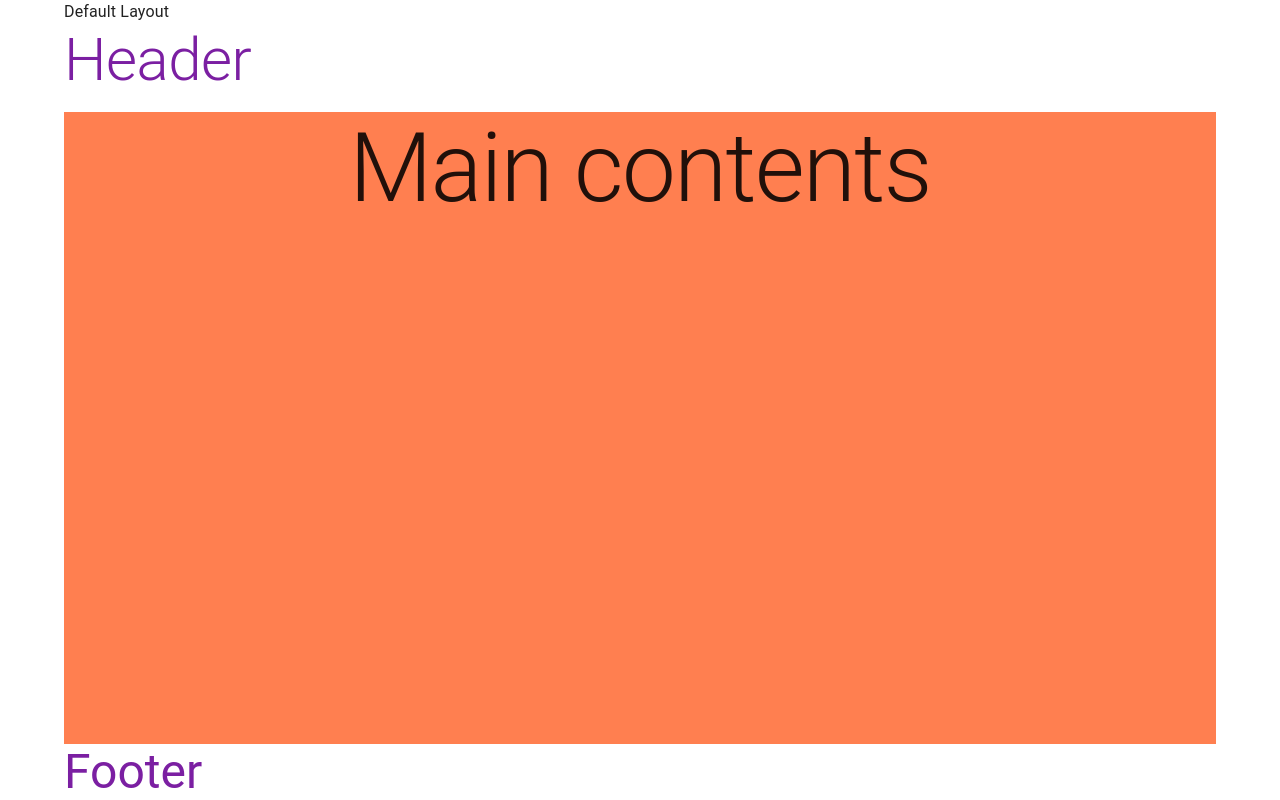
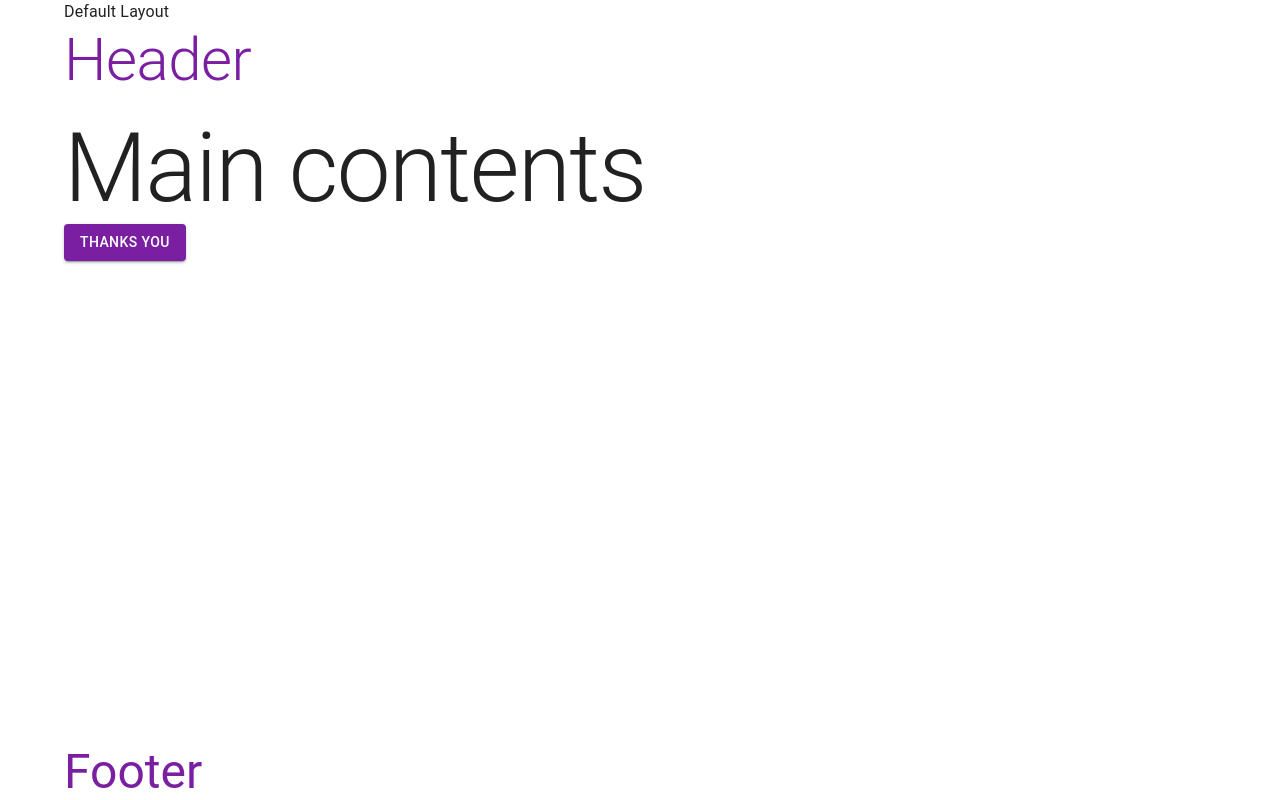
Before and after one commit to maytinhdian/erp-reactjs, a React (Vite) app: page / in a window 1280 px wide. Built offline with nearby package versions, Linux system fonts and the light colour scheme.

Commit message:
Button customize

```diff
--- a/src/ui/mainContents/MainContent.jsx
+++ b/src/ui/mainContents/MainContent.jsx
@@ -1,14 +1,24 @@
-// import React from "react";
-import { Box, Typography } from "@mui/material";
+import React from "react";
+import { Box, Button, Typography } from "@mui/material";
 import { yellow } from "@mui/material/colors";
 import { Outlet } from "react-router-dom";
 
 function MainContent() {
+  const [activated, setActivated] = React.useState(false);
   return (
-    <Box component="main" flexGrow={1} mt={2} bgcolor="coral">
-      <Typography variant="h1" textAlign='center'>Main contents</Typography>
-
+    <Box component="main" flexGrow={1} mt={2}>
+      <Typography variant="h1">Main contents</Typography>
       <Outlet />
+      <Button
+        onClick={() => setActivated(!activated)}
+        sx={{
+          bgcolor: activated ? "secondary.light" : "primary",
+          "&:hover": { backgroundColor: "secondary.main",color:"yellow" },
+        }}
+        variant="contained"
+      >
+        Thanks you
+      </Button>
     </Box>
   );
 }
--- a/src/ui/themes/lightTheme.jsx
+++ b/src/ui/themes/lightTheme.jsx
@@ -1,5 +1,5 @@
 import { createTheme } from "@mui/material";
-import {purple}  from "@mui/material/colors";
+import {purple,green}  from "@mui/material/colors";
 
 const LightTheme = createTheme({
     palette: {
@@ -7,6 +7,9 @@ const LightTheme = createTheme({
         primary: {
           main: purple[700],
         },
+        secondary:{
+          main: green[500]
+        }
       },
 });
 
```
